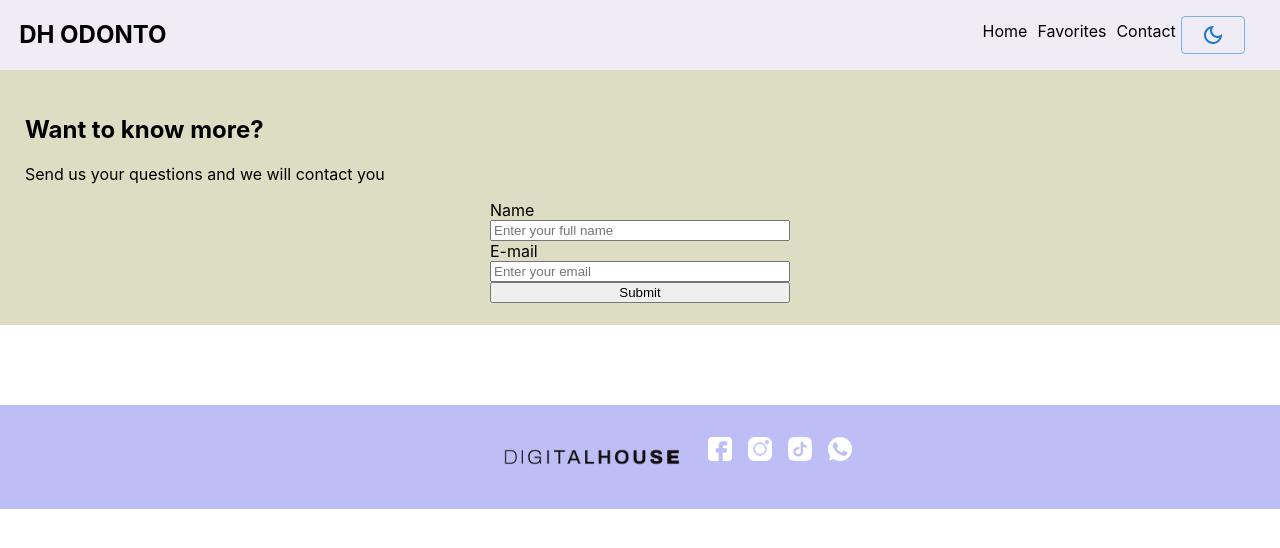
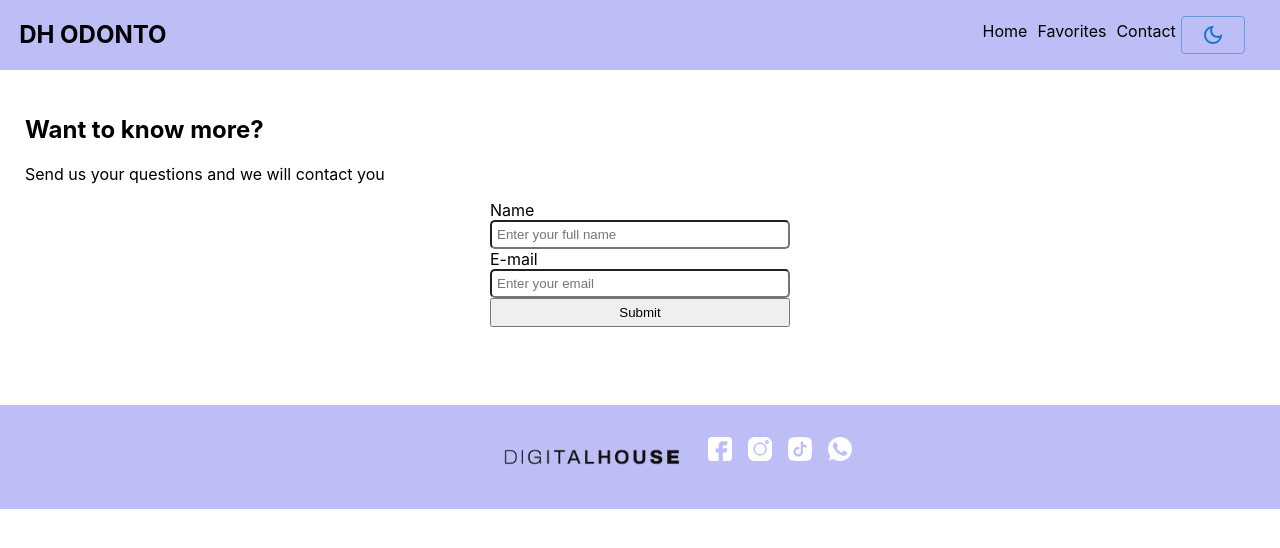
Before and after one commit to NataliaKohen/examen-front3, a React (Vite) app: page /contacto in a window 1280 px wide. Shown: the top 548 px of the page. Built offline with nearby package versions, Linux system fonts and the light colour scheme.

Commit message:
corregí estilos

```diff
--- a/src/Components/Common/Form.jsx
+++ b/src/Components/Common/Form.jsx
@@ -33,7 +33,7 @@ const Form = () => {
       {mostrar ? (
         <CardForm  user={user}/>
       ) : (
-        <form onSubmit={handleSubmit}>
+        <form  onSubmit={handleSubmit}>
           <label>Name</label>
           <input
             type="text"
@@ -48,8 +48,7 @@ const Form = () => {
             placeholder="Enter your email"
             onChange={handleOnchange}
           />
-          <button type="submit">Submit</button>
-
+          <button type="submit" className='btn-form'>Submit</button>
           {error && (
             <p className="err">
               **Por favor verifique su información nuevamente**
--- a/src/Routes/Home.jsx
+++ b/src/Routes/Home.jsx
@@ -20,7 +20,7 @@ console.log(state)
 
   return (
     <main className={state.theme}>
-      <h1>Home</h1>
+      <h1>Clínica Odontológica</h1>
       <div className="card-grid">
         {/* Aqui deberias renderizar las cards */}
         {dentist.map((dentista) => (
--- a/src/index.css
+++ b/src/index.css
@@ -20,20 +20,18 @@ code {
   cursor: pointer;
   transition: background-color 0.3s ease;
 }
-.favButton:hover{
-  background-color:rgba(75, 38, 240, 0.5);
+.favButton:hover {
+  background-color: rgba(75, 38, 240, 0.5);
 }
-
 
 h1 {
   text-align: center;
 }
-.container-nav{
-  display:flex;
+.container-nav {
+  display: flex;
   justify-content: space-around;
   height: 70px;
-  background-color: rgba(223, 217, 235, 0.5);
-
+  background-color: rgba(124, 126, 235, 0.5);
 }
 nav {
   display: flex;
@@ -86,8 +84,15 @@ form {
   width: 300px;
   height: 100px;
   margin: 0 auto;
+
 }
-
+input{
+  border-radius: 5px;
+  padding:5px
+}
+.btn-form{
+  padding:5px
+}
 .card {
   display: flex;
   background-color: rgb(252, 252, 250);
@@ -112,7 +117,6 @@ form {
   width: 90vw;
   flex-wrap: wrap;
   margin: 0 auto;
-
 }
 .card > img {
   width: 180px;
@@ -125,7 +129,7 @@ table {
   width: 90%;
   display: table;
   border: 1px solid #ccc;
-  margin: 50px
+  margin: 50px;
 }
 
 td,
@@ -148,30 +152,30 @@ tr:nth-child(even) {
   color: white;
 }
 .err {
-  color: red;
+  background-color: rgb(208, 224, 236);
+  color: rgb(15, 15, 15);
+  padding: 5px 0px;
+  border-radius: 5px;
+  font-weight: bold;
 }
 .container {
   display: flex;
   justify-content: center;
   padding: 30px;
 }
-.icon{
+.icon {
   width: 24px;
   height: 24px;
   margin-left: 16px;
-
 }
-.btn-moon{
+.btn-moon {
   width: 34px;
   height: 34px;
   text-align: center;
-  display:flex;
+  display: flex;
   justify-content: flex-end;
   border: none;
-
-
 }
-main{
+main {
   padding: 25px;
-  background-color: #ddddc3;
 }
```
Also changed, not shown: src/Routes/Favs.jsx (+7 -4 lines).
